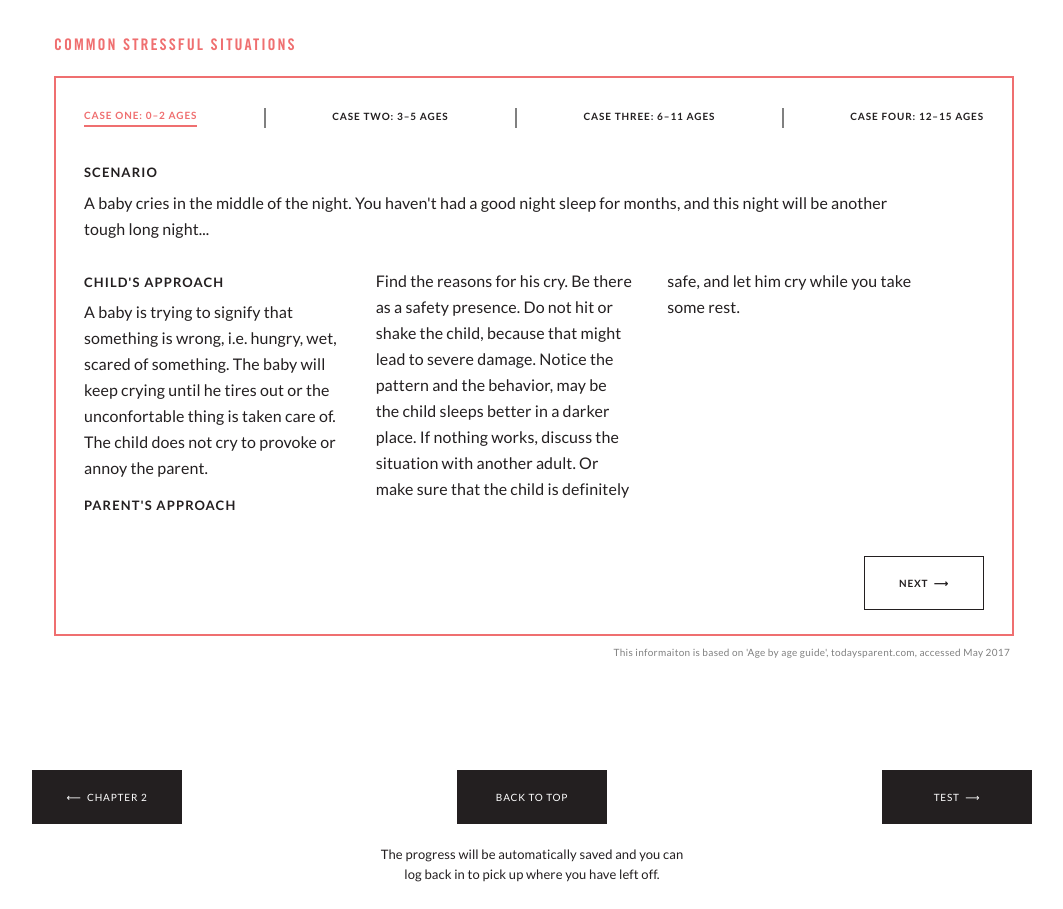
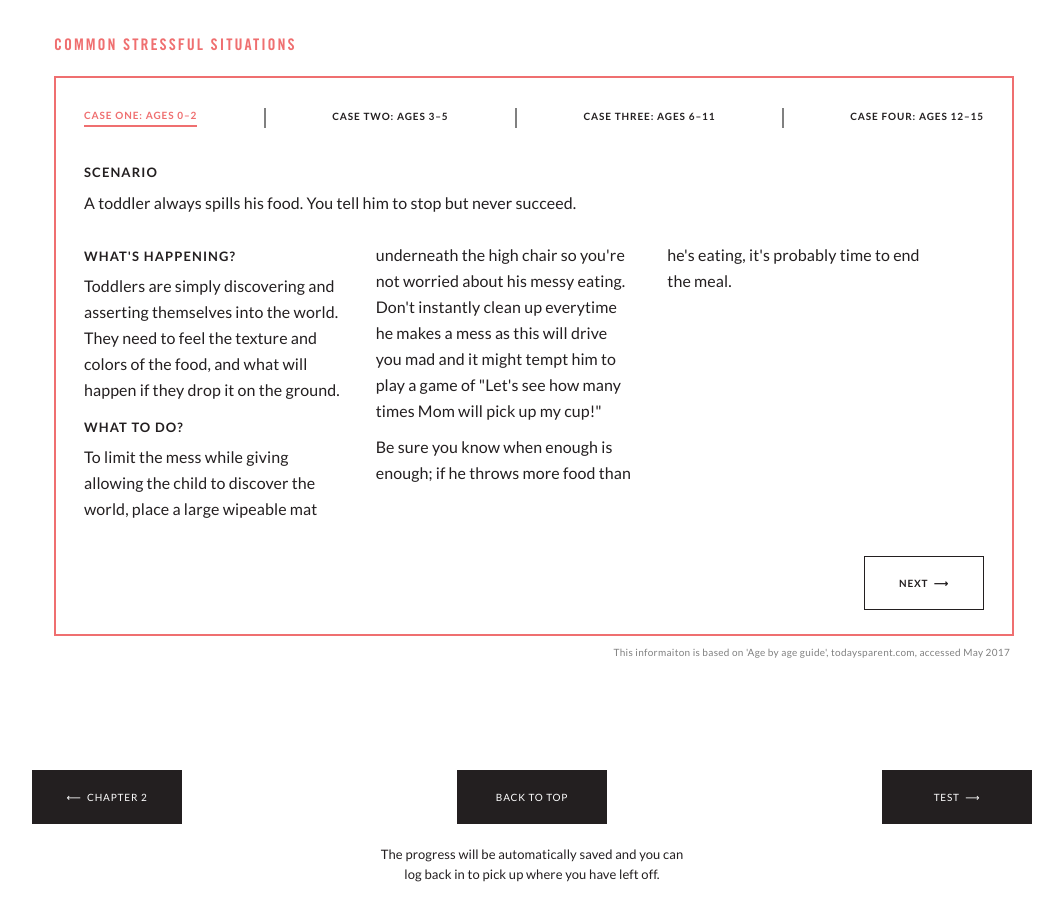
Before and after one commit to nkomolkiti/consciouslove, a plain HTML site: page chapter-3.html in a window 1280 px wide. Shown: the part 2406-3315 px from the top of the page, without its empty margins (108-1171 px from the left). Drawn offline with nearby package versions, Linux system fonts and the light colour scheme.

Commit message:
finish chapter 3

```diff
--- a/chapter-3.html
+++ b/chapter-3.html
@@ -272,26 +272,27 @@
 
           <div id="section303nav" class="sectionnavv">
           <h6><div>
-          <div><div class="nav111 navRed"><a href="#section303">CASE ONE: 0&ndash;2 AGES</a></div></div>
+          <div><div class="nav111 navRed"><a href="#section303">CASE ONE: AGES 0&ndash;2</a></div></div>
           <div class="grayLineChap3"></div>
-          <div><div class="nav222"><a href="#section303">CASE TWO: 3&ndash;5 AGES</a></div></div>
+          <div><div class="nav222"><a href="#section303">CASE TWO: AGES 3&ndash;5</a></div></div>
           <div class="grayLineChap3"></div>
-          <div><div class="nav333"><a href="#section303">CASE THREE: 6&ndash;11 AGES</a></div></div>
+          <div><div class="nav333"><a href="#section303">CASE THREE: AGES 6&ndash;11</a></div></div>
           <div class="grayLineChap3"></div>
-          <div><div class="nav444"><a href="#section303">CASE FOUR: 12&ndash;15 AGES</a></div></div>
+          <div><div class="nav444"><a href="#section303">CASE FOUR: AGES 12&ndash;15</a></div></div>
           </div></h6>
           </div>
 
               <div id="section303-1" class="sectionContent show">
                 <div class="three-columnss">
                 <p class="bottom5 three-span"><font class="sec303title">SCENARIO</font></p>
-                <p class="bottom26 three-span">A baby cries in the middle of the night. You haven't had a good night sleep for months, and this night will be another tough long night...</p>
+                <p class="bottom26 three-span">A toddler always spills his food. You tell him to stop but never succeed.</p>
 
-                <p class="bottom5"><font class="sec303title">CHILD'S APPROACH</font></p>
-                <p>A baby is trying to signify that something is wrong, i.e. hungry, wet, scared of something. The baby will keep crying until he tires out or the unconfortable thing is taken care of. The child does not cry to provoke or annoy the parent.</p>
+                <p class="bottom5"><font class="sec303title">WHAT'S HAPPENING?</font></p>
+                <p>Toddlers are simply discovering and asserting themselves into the world. They need to feel the texture and colors of the food, and what will happen if they drop it on the ground.</p>
 
-                <p class="bottom5"><font class="sec303title">PARENT'S APPROACH</font></p>
-                <p>Find the reasons for his cry. Be there as a safety presence. Do not hit or shake the child, because that might lead to severe damage. Notice the pattern and the behavior, may be the child sleeps better in a darker place. If nothing works, discuss the situation with another adult. Or make sure that the child is definitely safe, and let him cry while you take some rest.</p>
+                <p class="bottom5"><font class="sec303title">WHAT TO DO?</font></p>
+                <p>To limit the mess while giving allowing the child to discover the world, place a large wipeable mat underneath the high chair so you're not worried about his messy eating. Don't instantly clean up everytime he makes a mess as this will drive you mad and it might tempt him to play a game of "Let's see how many times Mom will pick up my cup!" </p>
+                <p>Be sure you know when enough is enough; if he throws more food than he's eating, it's probably time to end the meal.</p>
                 </div>
                 <div id="btn303-1N" class="buttonTextWhite right"><p>NEXT&nbsp; &#10230;</p></div>
               </div>
@@ -300,13 +301,13 @@
               <div id="section303-2" class="sectionContent hide">
                 <div class="three-columnss">
                 <p class="bottom5 three-span"><font class="sec303title">SCENARIO</font></p>
-                <p class="bottom26 three-span">A baby cries in the middle of the night. You haven't had a good night sleep for months, and this night will be another tough long night...</p>
+                <p class="bottom26 three-span">You pick your child up from a preschool, and ask how she did that day. "I don't know" or, "Nothing" are the answers.</p>
 
-                <p class="bottom5"><font class="sec303title">CHILD'S APPROACH</font></p>
-                <p>A baby is trying to signify that something is wrong, i.e. hungry, wet, scared of something. The baby will keep crying until he tires out or the unconfortable thing is taken care of. The child does not cry to provoke or annoy the parent.</p>
+                <p class="bottom5"><font class="sec303title">WHAT'S HAPPENING?</font></p>
+                <p>Preschoolers are at the age where they can understand a lot but are still developing the language skills needed to express their thoughts. Since it is a lot of work going through how to describe about a day in the best way to make parents happy, it is easier to say "I don't know."</p>
 
-                <p class="bottom5"><font class="sec303title">PARENT'S APPROACH</font></p>
-                <p>Find the reasons for his cry. Be there as a safety presence. Do not hit or shake the child, because that might lead to severe damage. Notice the pattern and the behavior, may be the child sleeps better in a darker place. If nothing works, discuss the situation with another adult. Or make sure that the child is definitely safe, and let him cry while you take some rest.</p>
+                <p class="bottom5"><font class="sec303title">WHAT TO DO?</font></p>
+                <p>They're not ignoring you, but rather would need a little help in zeroing in on the detail. As a parent, asking specific questions helps your child articulate her feelings and thoughts about what's happening at specific moments. If your child mentions a negative thing to you, overreact might shut her down, as she would thought that what she is saying upsets her parent and it is better to not talk about it. As a parent, it is better to stay calm and let your child finishes her stories.</p>
                 </div>
                 <div id="btn303-2P" class="buttonTextWhite left"><p>&#10229; &nbsp;PREVIOUS</p></div>
                 <div id="btn303-2N" class="buttonTextWhite right"><p>NEXT&nbsp; &#10230;</p></div>
@@ -316,13 +317,13 @@
               <div id="section303-3" class="sectionContent hide">
                 <div class="three-columnss">
                 <p class="bottom5 three-span"><font class="sec303title">SCENARIO</font></p>
-                <p class="bottom26 three-span">A baby cries in the middle of the night. You haven't had a good night sleep for months, and this night will be another tough long night...</p>
+                <p class="bottom26 three-span">The child doesn't want to go to school anymore because he was made fun of at school, being called 'fat' by a group of classmates.</p>
 
-                <p class="bottom5"><font class="sec303title">CHILD'S APPROACH</font></p>
-                <p>A baby is trying to signify that something is wrong, i.e. hungry, wet, scared of something. The baby will keep crying until he tires out or the unconfortable thing is taken care of. The child does not cry to provoke or annoy the parent.</p>
+                <p class="bottom5"><font class="sec303title">WHAT'S HAPPENING?</font></p>
+                <p>He is being bullied. Friends are very influential and important for children of this age, as it means fitting into and being accepted by the community of friends. Being bullied is like being casted out from the community, resulting in not wanting to face the same torment at school any longer.</p>
 
-                <p class="bottom5"><font class="sec303title">PARENT'S APPROACH</font></p>
-                <p>Find the reasons for his cry. Be there as a safety presence. Do not hit or shake the child, because that might lead to severe damage. Notice the pattern and the behavior, may be the child sleeps better in a darker place. If nothing works, discuss the situation with another adult. Or make sure that the child is definitely safe, and let him cry while you take some rest.</p>
+                <p class="bottom5"><font class="sec303title">WHAT TO DO?</font></p>
+                <p>Bullying is a serious topic, and parents should not brush it off by simply stating the child has to 'tough out'. Being bullied might make the child to feel unwanted and insecure about himself as a person. Parents first and foremost should comfort the child, accept his feelings and teaches him to ask for help from teachers at school. Then you'll need to report this to the child's teacher and figure things out at school.</p>
                 </div>
                 <div id="btn303-3P" class="buttonTextWhite left"><p>&#10229; &nbsp;PREVIOUS</p></div>
                 <div id="btn303-3N" class="buttonTextWhite right"><p>NEXT&nbsp; &#10230;</p></div>
@@ -332,13 +333,13 @@
               <div id="section303-4" class="sectionContent hide">
                 <div class="three-columnss">
                 <p class="bottom5 three-span"><font class="sec303title">SCENARIO</font></p>
-                <p class="bottom26 three-span">A baby cries in the middle of the night. You haven't had a good night sleep for months, and this night will be another tough long night...</p>
+                <p class="bottom26 three-span">The child is addicted to games. She would not do homework nor go to bed early, resulting in waking up late or not being able to go to school in the morning. This results in a lot of scolding which leads to an argument.</p>
 
-                <p class="bottom5"><font class="sec303title">CHILD'S APPROACH</font></p>
-                <p>A baby is trying to signify that something is wrong, i.e. hungry, wet, scared of something. The baby will keep crying until he tires out or the unconfortable thing is taken care of. The child does not cry to provoke or annoy the parent.</p>
+                <p class="bottom5"><font class="sec303title">WHAT'S HAPPENING?</font></p>
+                <p>Gaming is good fun. Teens are more independent and less likely to simply follow their parents' order without proper explanation or discussion.</p>
 
-                <p class="bottom5"><font class="sec303title">PARENT'S APPROACH</font></p>
-                <p>Find the reasons for his cry. Be there as a safety presence. Do not hit or shake the child, because that might lead to severe damage. Notice the pattern and the behavior, may be the child sleeps better in a darker place. If nothing works, discuss the situation with another adult. Or make sure that the child is definitely safe, and let him cry while you take some rest.</p>
+                <p class="bottom5"><font class="sec303title">WHAT TO DO?</font></p>
+                <p>You might start with showing your interests in the game, asking what she likes to do in the game, etc. Try approaching her about the benefits and harms the game addiction produce when she is not in the middle of gaming. Explain your concern and negotiate about the timing or rules regarding gaming. It might be as simple as discussing about gaming for limited time during weekdays and unlimited time during weekends, as long as certain expectations are met. This will support her to be better at time-management skills. Make sure to praise her when she accomplishes what has been negotiated.</p>
                 </div>
                 <div id="btn303-4P" class="buttonTextWhite left"><p>&#10229; &nbsp;PREVIOUS</p></div>
               </div>
```
